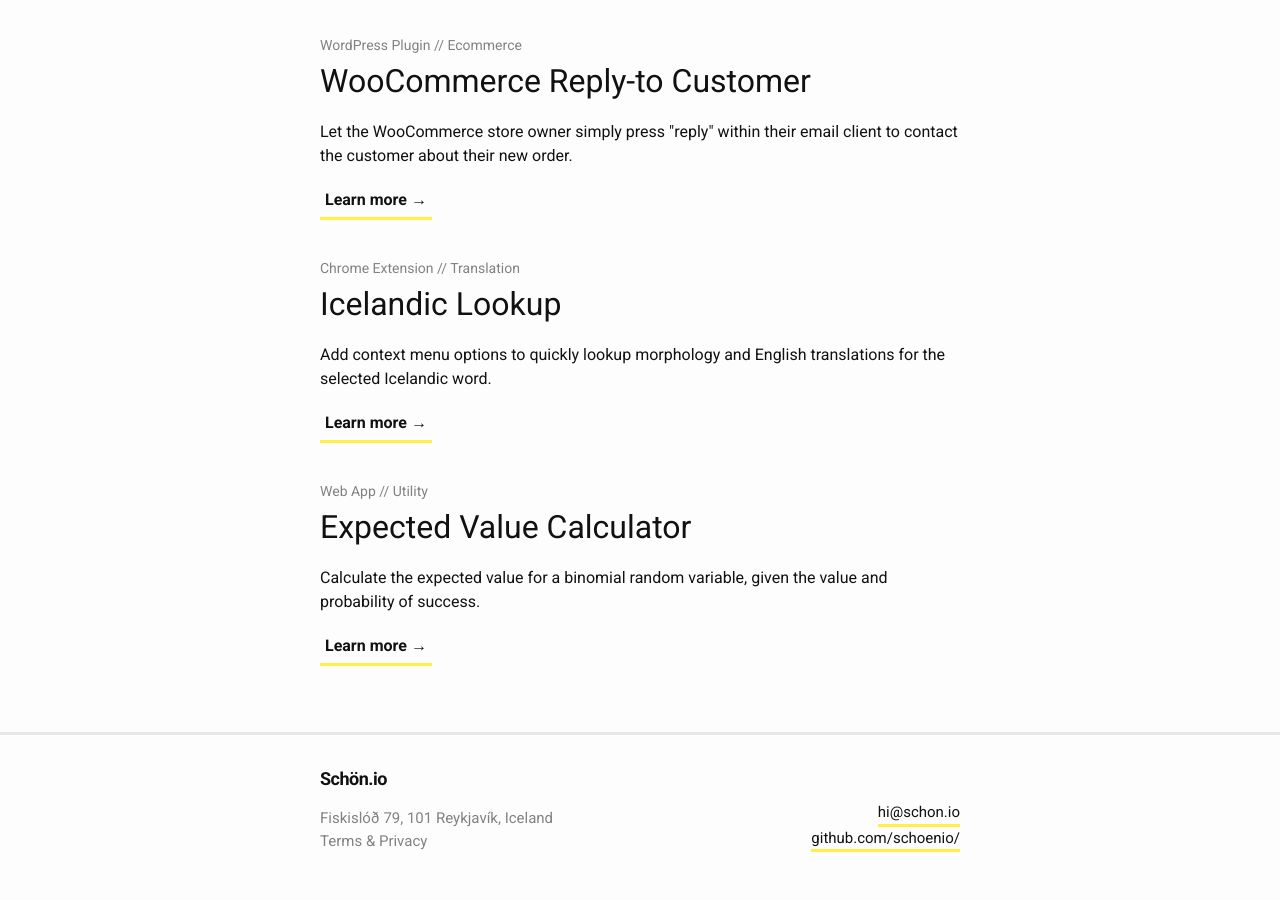
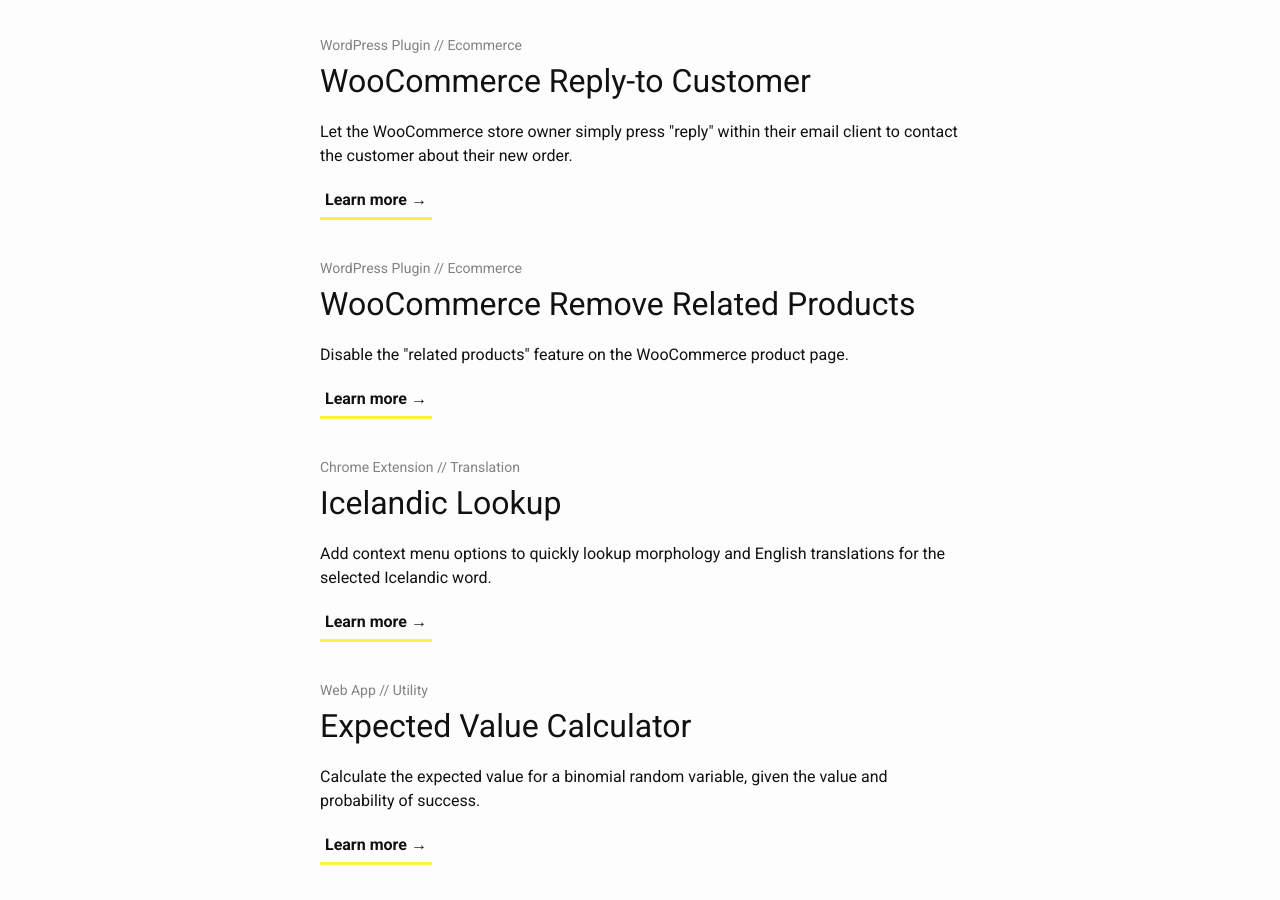
Before and after one commit to schoenio/schoenio.github.io, a Jekyll site: the page built from index.html, in a window 1280 px wide and 900 px high, scrolled down 425 px. Built offline with Jekyll 4.4.1, drawn with Linux system fonts in a browser that asks for light colours; comment, search, counter and statistics services are not loaded.

Commit message:
Add product page for WooCommerce Remove Related Products plugin
Signed-off-by: Peter Hartree <web@peterhartree.co.uk>

```diff
--- a/index.html
+++ b/index.html
@@ -23,6 +23,13 @@
   </div>
 
   <div class="margin-bottom">
+    <span class="post-meta">WordPress Plugin // Ecommerce</span>
+    <h2><a href="/woocommerce-remove-related-products/">WooCommerce Remove Related Products</a></h2>
+    <p>Disable the "related products" feature on the WooCommerce product page.</p>
+    <p><a href="/woocommerce-remove-related-products/" class="btn btn-primary">Learn more</a></p>
+  </div>
+
+  <div class="margin-bottom">
     <span class="post-meta">Chrome Extension // Translation</span>
     <h2><a href="https://chrome.google.com/webstore/detail/icelandic-lookup/bbhockemibcedjkpgmkfpjldepammphb?hl=en" target="_blank">Icelandic Lookup</a></h2>
     <p>Add context menu options to quickly lookup morphology and English translations for the selected Icelandic word.</p>
```
Also changed, not shown: _pages/woocommerce-remove-related-products.md (added, +45 -0 lines), assets/img/woocommerce-remove-related-products.jpg (added).
